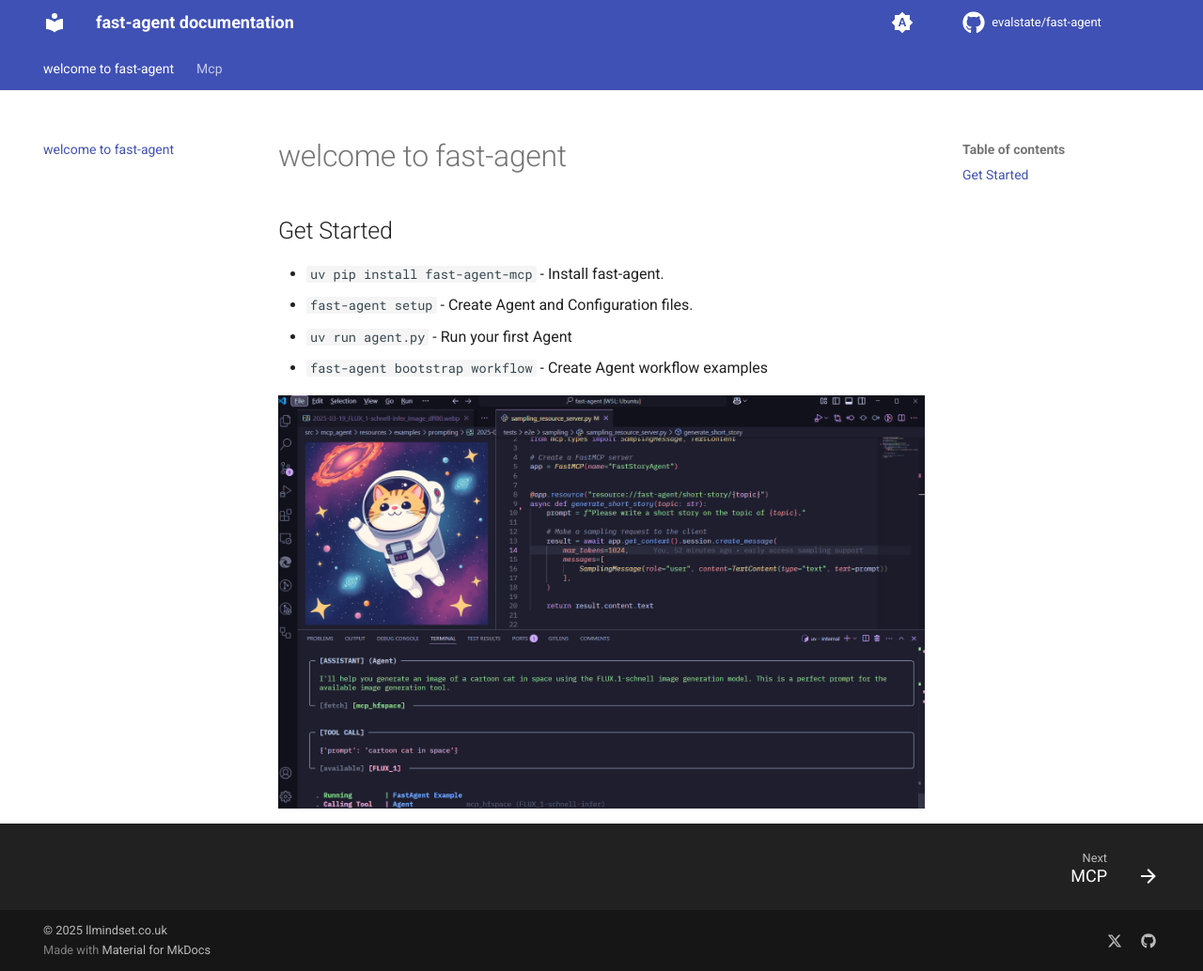
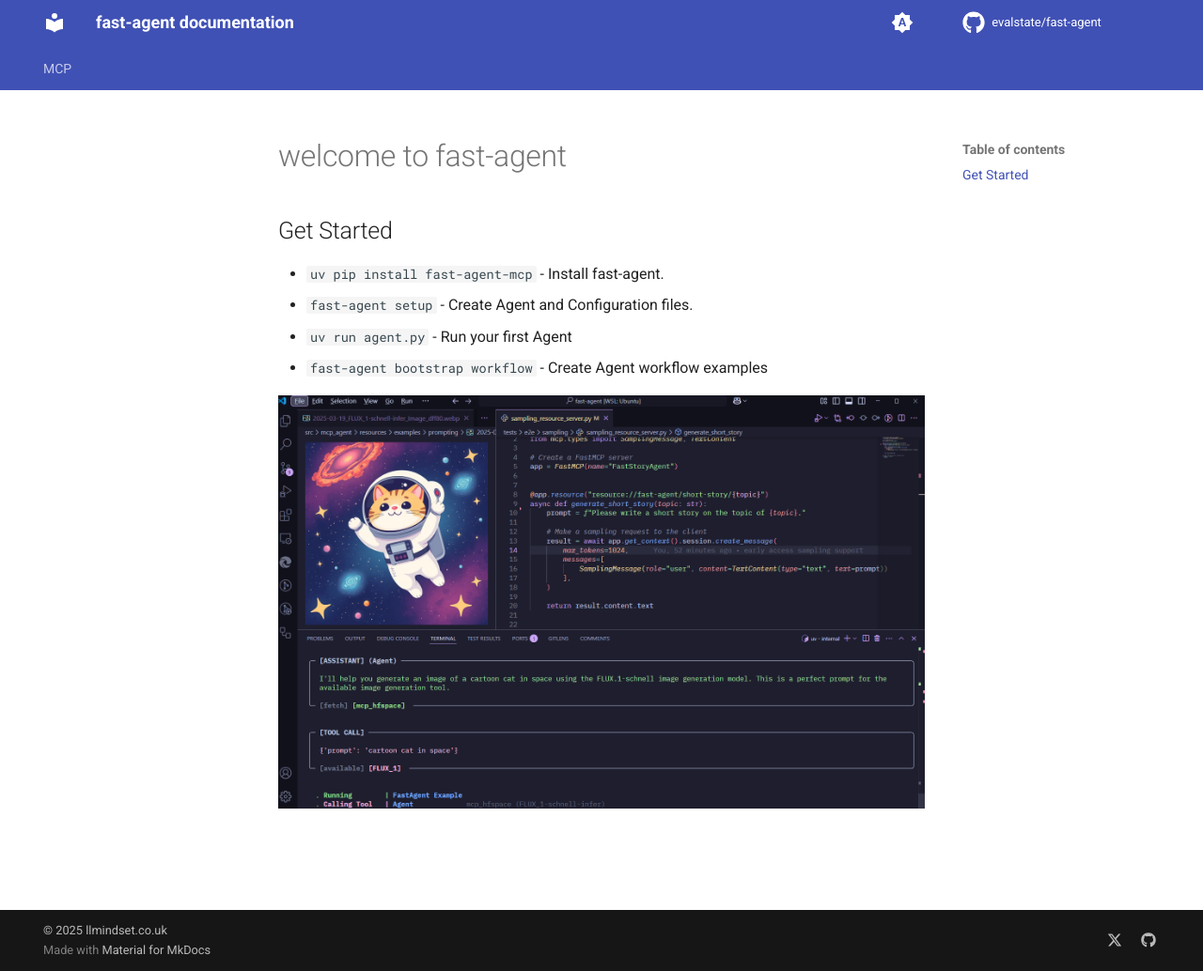
Before and after one commit to evalstate/fast-agent-docs, an MkDocs documentation site: the page built from docs/index.md, in a window 1280 px wide and 1034 px high. Shown: the whole window at 94% size. Built offline with MkDocs 1.6.1 and Material for MkDocs 9.7.7, drawn with Linux system fonts in a browser that asks for light colours; comment, search, counter and statistics services are not loaded; some of the changed lines change nothing that is shown.

Commit message:
local commit

```diff
--- a/mkdocs.yml
+++ b/mkdocs.yml
@@ -49,3 +49,6 @@
 copyright: © 2025 llmindset.co.uk
 plugins:
   - social
+
+nav:
+ - MCP: mcp/index.md
```
